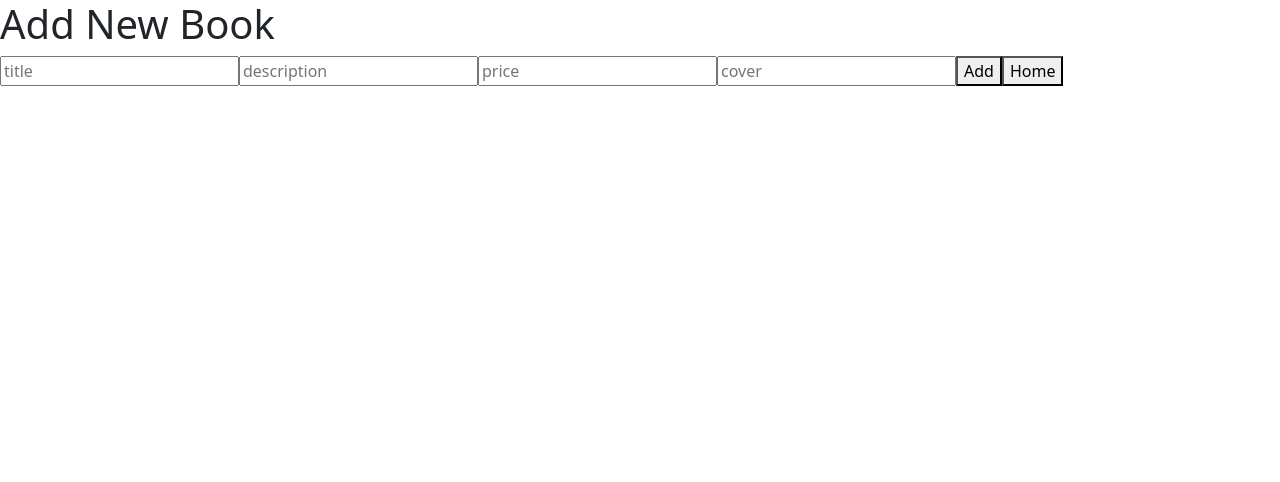
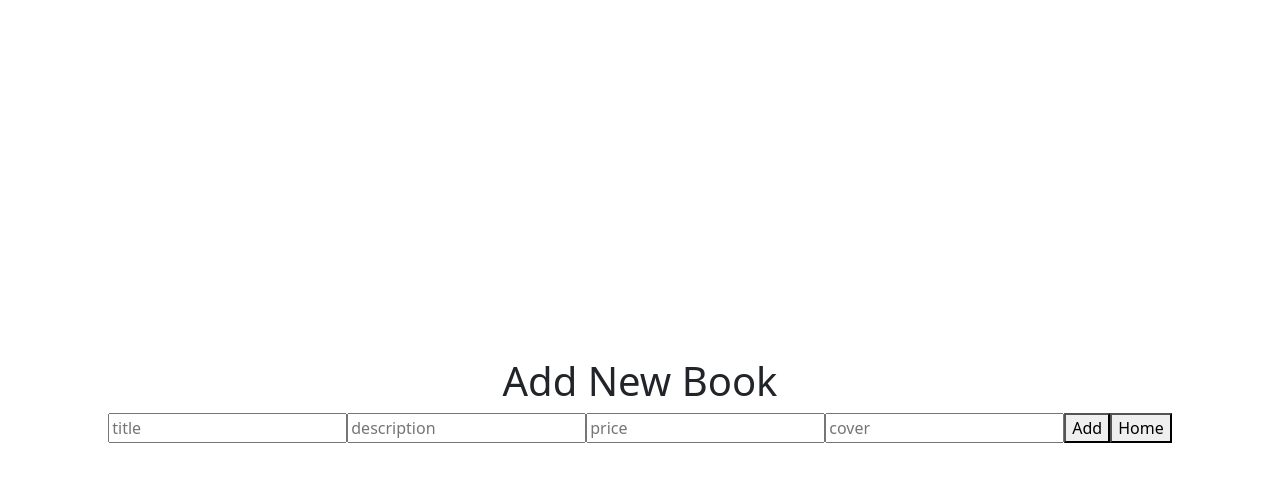
Before and after one commit to kian-mcchesney/CS230L_final, a React (Create React App) app in the folder client/: page /add in a window 1280 px wide. Shown: the top 482 px of the page. Built offline with nearby package versions, Linux system fonts and the light colour scheme.

Commit message:
added style sheet

```diff
--- a/client/src/App.js
+++ b/client/src/App.js
@@ -9,8 +9,7 @@
 import Add from './pages/Add';
 import Update from './pages/Update';
 import 'bootstrap/dist/css/bootstrap.min.css';
-
-
+import "./style.css"
 
 
 function App() {
--- a/client/src/pages/Books.jsx
+++ b/client/src/pages/Books.jsx
@@ -31,6 +31,7 @@
                        <h2>{book.title}</h2>
                        <p>{book.description}</p>
                        <span>{book.price}</span>
+                       <button className="delete">Delete book</button>
                     </div>
                 ))}
             </div>
--- /dev/null
+++ b/client/src/style.css
@@ -0,0 +1,23 @@
+.App{
+
+
+    height: 100vh;
+    padding: 0px 100px;
+    display:flex;
+    align-items: center;
+    justify-content: center;
+    text-align: center;
+}
+
+.books{
+    display:flex;
+}
+.book{
+    flex:1;
+}
+img{
+    width:200px;
+    height:300px;
+    object-fit: cover;
+    background-color:cadetblue
+}
```
